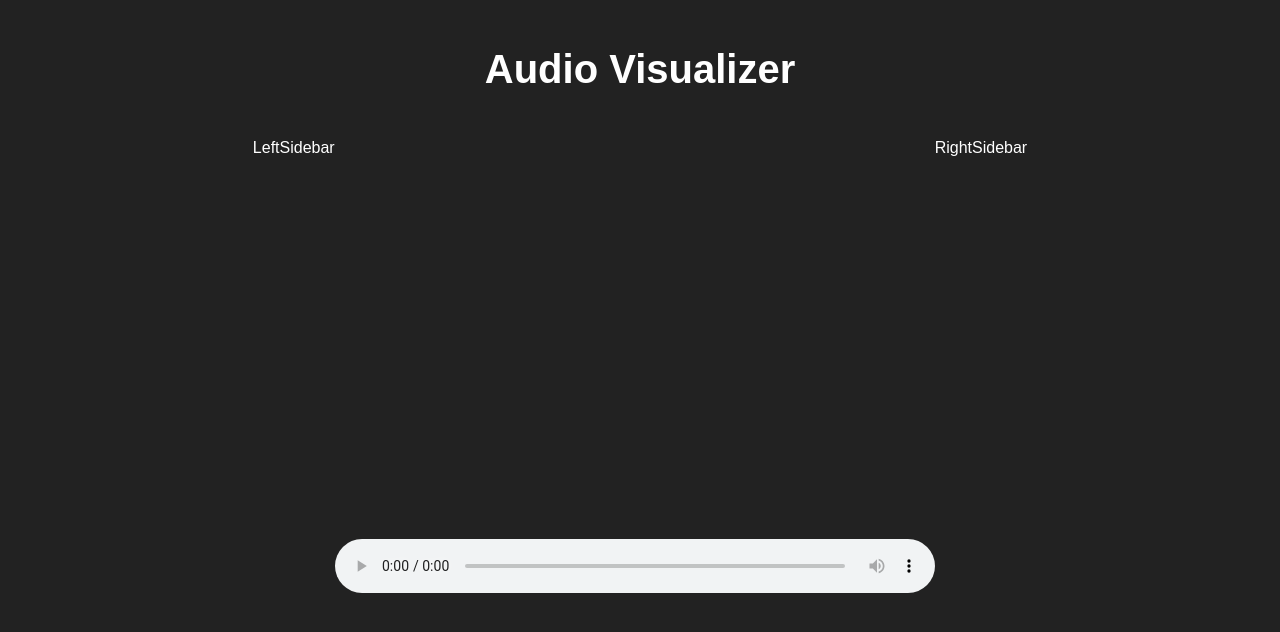
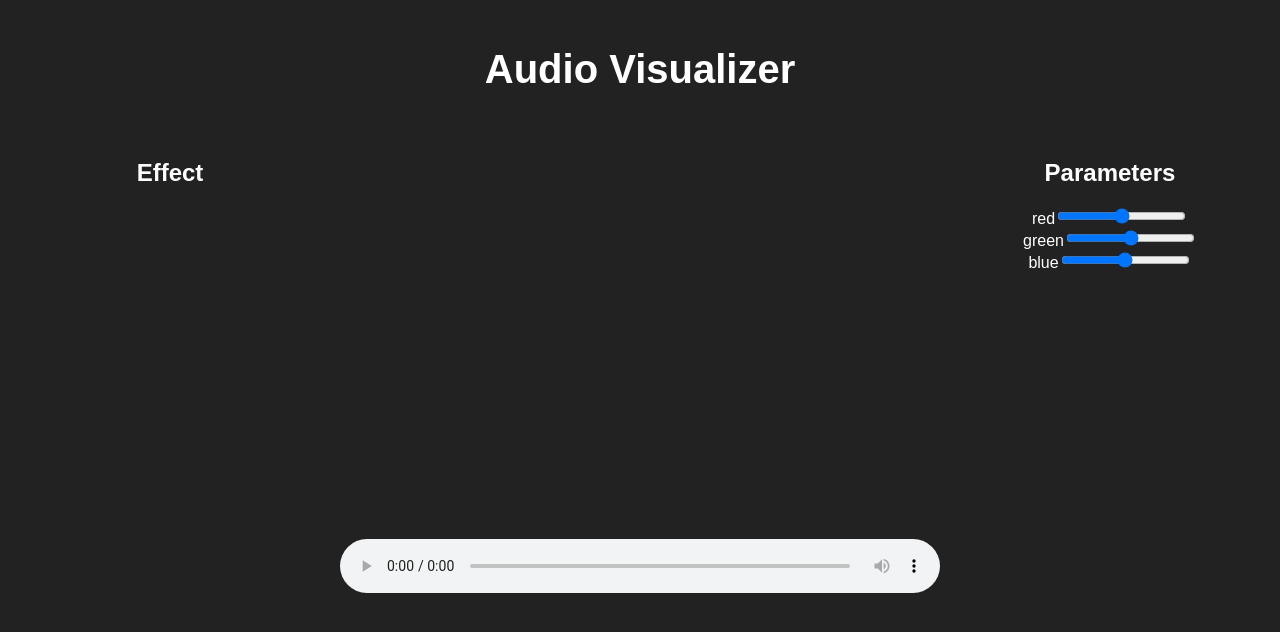
Before and after one commit to domtriola/audio-visualizer-v2, a React (Create React App) app: page / in a window 1280 px wide. Shown: the top 632 px of the page. Built offline with nearby package versions, Linux system fonts and the light colour scheme; a web font is replaced by a local one.

Commit message:
create color sliders

```diff
--- /dev/null
+++ b/src/actions/parameter_actions.js
@@ -0,0 +1,7 @@
+export const UPDATE_COLOR = "UPDATE_COLOR";
+
+export const updateColor = (color, amt) => ({
+  type: UPDATE_COLOR,
+  color,
+  amt
+});
--- a/src/components/Animator/Animator.js
+++ b/src/components/Animator/Animator.js
@@ -5,29 +5,32 @@ const effects = {
 };
 
 class Animator {
-  constructor(analyser, canvas, ctx, effect, params) {
+  constructor(analyser, canvas, ctx, effect, parameters) {
     this.analyser = analyser;
     this.canvas = canvas;
     this.ctx = ctx;
-    this.params = params;
+    this.parameters = parameters;
+    this.effectName = effect.get('name');
 
-    const Effect = effects[effect.get('name')];
-    this.effect = new Effect(analyser, canvas, ctx, params);
+    const Effect = effects[this.effectName];
+    this.Effect = new Effect(analyser, canvas, ctx, parameters);
 
     this.draw();
   }
 
   draw() {
-    this.effect.draw();
+    this.Effect.draw();
     requestAnimationFrame(() => this.draw());
   }
 
-  // udpateEffect(newEffect) {
-  //   const Effect = effects[newEffect];
-  //   this.effect = new Effect(this.analyser, this.canvas, this.ctx, this.params);
-  //
-  //   this.draw();
-  // }
+  update(field, val) {
+    this[field] = val;
+
+    const Effect = effects[this.effectName];
+    this.Effect = new Effect(
+      this.analyser, this.canvas, this.ctx, this.parameters
+    );
+  }
 }
 
 export default Animator;
--- a/src/components/Animator/effects/Effect.js
+++ b/src/components/Animator/effects/Effect.js
@@ -1,15 +1,15 @@
 class Effect {
-  constructor(analyser, canvas, ctx, params) {
+  constructor(analyser, canvas, ctx, parameters) {
     this.analyser = analyser;
     this.canvas = canvas;
     this.ctx = ctx;
-    this.params = params;
+    this.parameters = parameters;
 
     this.dataArray = new Uint8Array(this.analyser.frequencyBinCount);
     this.rotationState = {
-      red: this.params.getIn(['colors', 'red']),
-      green: this.params.getIn(['colors', 'green']),
-      blue: this.params.getIn(['colors', 'blue']),
+      red: this.parameters.getIn(['colors', 'red']),
+      green: this.parameters.getIn(['colors', 'green']),
+      blue: this.parameters.getIn(['colors', 'blue']),
       dir: -1,
       index: 0
     };
@@ -40,9 +40,9 @@ class Effect {
     const curColor = colorKeys[index];
     const dir = this.rotationState.dir;
     const colors = {
-      red: this.params.getIn(['colors', 'red']),
-      green: this.params.getIn(['colors', 'green']),
-      blue: this.params.getIn(['colors', 'blue'])
+      red: this.parameters.getIn(['colors', 'red']),
+      green: this.parameters.getIn(['colors', 'green']),
+      blue: this.parameters.getIn(['colors', 'blue'])
     };
 
     let nextVal = this.rotationState[curColor] + 10 * dir;
--- a/src/components/App/App.css
+++ b/src/components/App/App.css
@@ -9,5 +9,5 @@
 
 .App-main {
   display: flex;
-  justify-content: center;
+  justify-content: space-around;
 }
--- a/src/components/Controls/LeftSidebar/LeftSidebar.js
+++ b/src/components/Controls/LeftSidebar/LeftSidebar.js
@@ -1,9 +1,14 @@
 import React, { Component } from 'react';
+import '../Sidebar.css';
 
 class LeftSidebar extends Component {
   render() {
     return (
-      <div>LeftSidebar</div>
+      <div className="sidebar">
+        <div className="sidebar-content">
+          <h2>Effect</h2>
+        </div>
+      </div>
     );
   }
 }
--- /dev/null
+++ b/src/components/Controls/RightSidebar/ColorSlider.js
@@ -0,0 +1,16 @@
+import React from 'react';
+
+const ColorSlider = ({ color, value, update }) => (
+  <div>
+    <label>{color}
+      <input
+        type="range"
+        min="0"
+        max="255"
+        onChange={e => update(parseInt(e.target.value, 10))}
+        value={value} />
+    </label>
+  </div>
+);
+
+export default ColorSlider;
--- /dev/null
+++ b/src/components/Controls/RightSidebar/Colors.js
@@ -0,0 +1,23 @@
+import React from 'react';
+import ColorSlider from './ColorSlider';
+
+const Colors = ({ colors, updateColor }) => (
+  <div>
+    <ColorSlider
+      color="red"
+      value={colors.red}
+      update={updateColor('red')} />
+
+    <ColorSlider
+      color="green"
+      value={colors.green}
+      update={updateColor('green')} />
+
+    <ColorSlider
+      color="blue"
+      value={colors.blue}
+      update={updateColor('blue')} />
+  </div>
+);
+
+export default Colors;
--- a/src/components/Controls/RightSidebar/RightSidebar.js
+++ b/src/components/Controls/RightSidebar/RightSidebar.js
@@ -1,9 +1,30 @@
 import React, { Component } from 'react';
+import Colors from './Colors';
 
 class RightSidebar extends Component {
+  constructor(props) {
+    super(props);
+
+    this.updateColor = this.updateColor.bind(this);
+  }
+
+  updateColor(color) {
+    return amt => {
+      this.props.updateColor(color, amt);
+    };
+  }
+
   render() {
     return (
-      <div>RightSidebar</div>
+      <div className="sidebar">
+        <div className="sidebar-content">
+          <h2>Parameters</h2>
+
+          <Colors
+            colors={this.props.parameters.get('colors')}
+            updateColor={this.updateColor} />
+        </div>
+      </div>
     );
   }
 }
--- a/src/components/Controls/RightSidebar/RightSidebarContainer.js
+++ b/src/components/Controls/RightSidebar/RightSidebarContainer.js
@@ -1,10 +1,16 @@
 import { connect } from 'react-redux';
 import RightSidebar from './RightSidebar';
+import { updateColor } from '../../../actions/parameter_actions';
 
 const mapStateToProps = ({ parameters }) => ({
   parameters: parameters
 });
 
+const mapDispatchToProps = dispatch => ({
+  updateColor: (color, amt) => dispatch(updateColor(color, amt))
+});
+
 export default connect(
-  mapStateToProps
+  mapStateToProps,
+  mapDispatchToProps
 )(RightSidebar);
--- /dev/null
+++ b/src/components/Controls/Sidebar.css
@@ -0,0 +1,9 @@
+.sidebar {
+  display: flex;
+  flex-grow: 1;
+  justify-content: center;
+}
+
+.sidebar-content {
+  width: 200px;
+}
--- a/src/components/Visualizer/Visualizer.js
+++ b/src/components/Visualizer/Visualizer.js
@@ -27,8 +27,8 @@ class Visualizer extends Component {
   }
 
   componentWillReceiveProps(newProps) {
-    if (newProps.effect !== this.props.effect)
-      this.animator.update('effect', newProps.effect);
+    // if (newProps.effect !== this.props.effect)
+    //   this.animator.update('effect', newProps.effect);
 
     if (!newProps.parameters.equals(this.props.parameters)) {
       this.animator.update('parameters', newProps.parameters);
--- a/src/reducers/parameter_reducer.js
+++ b/src/reducers/parameter_reducer.js
@@ -1,4 +1,5 @@
 import { fromJS } from 'immutable';
+import { UPDATE_COLOR } from '../actions/parameter_actions';
 
 const _defaultState = fromJS({
   colors: {
@@ -12,6 +13,10 @@ const _defaultState = fromJS({
 
 const parameterReducer = (state = _defaultState, action) => {
   switch(action.type) {
+    case UPDATE_COLOR:
+      let colors = state.get('colors');
+      colors = colors.set(action.color, action.amt);
+      return state.set('colors', colors);
     default:
       return state;
   }
```
